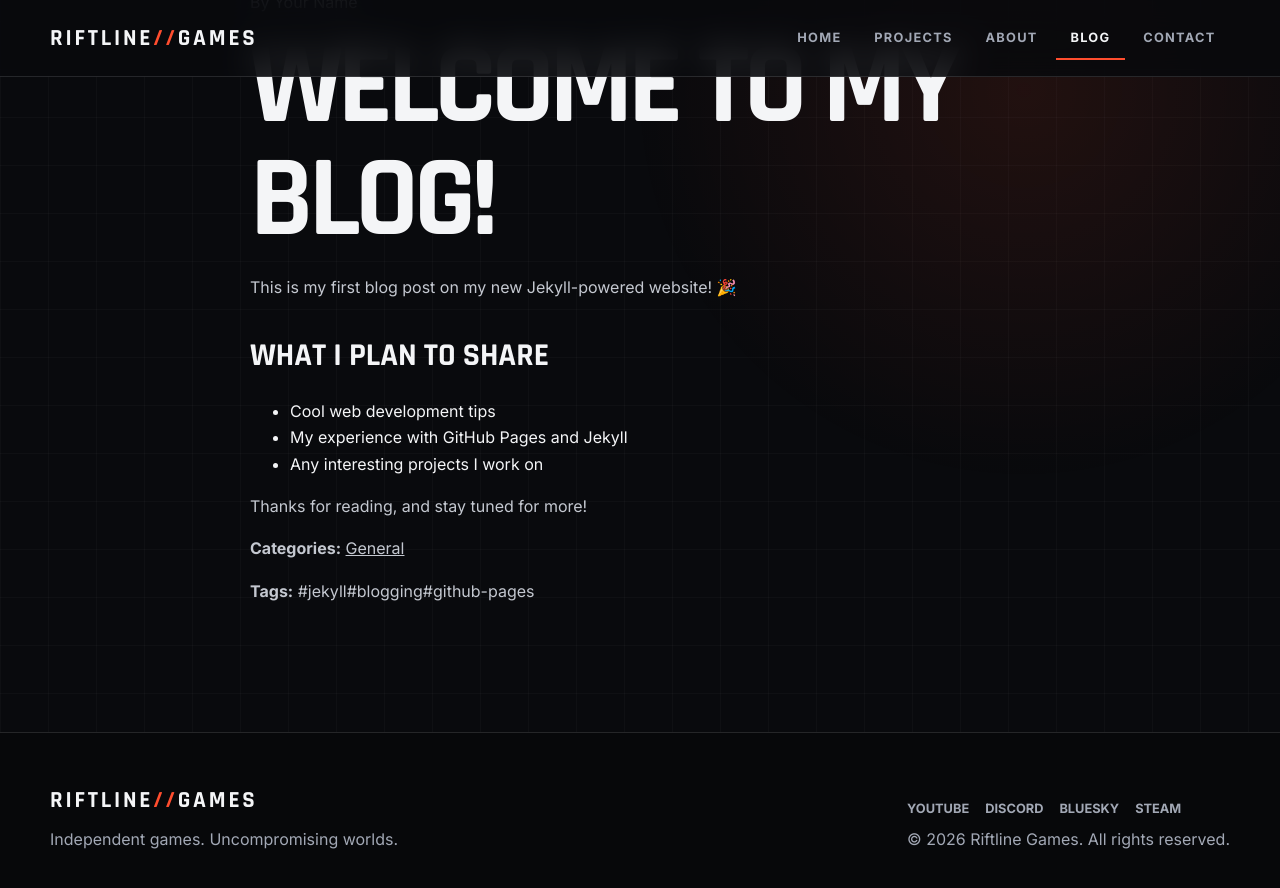
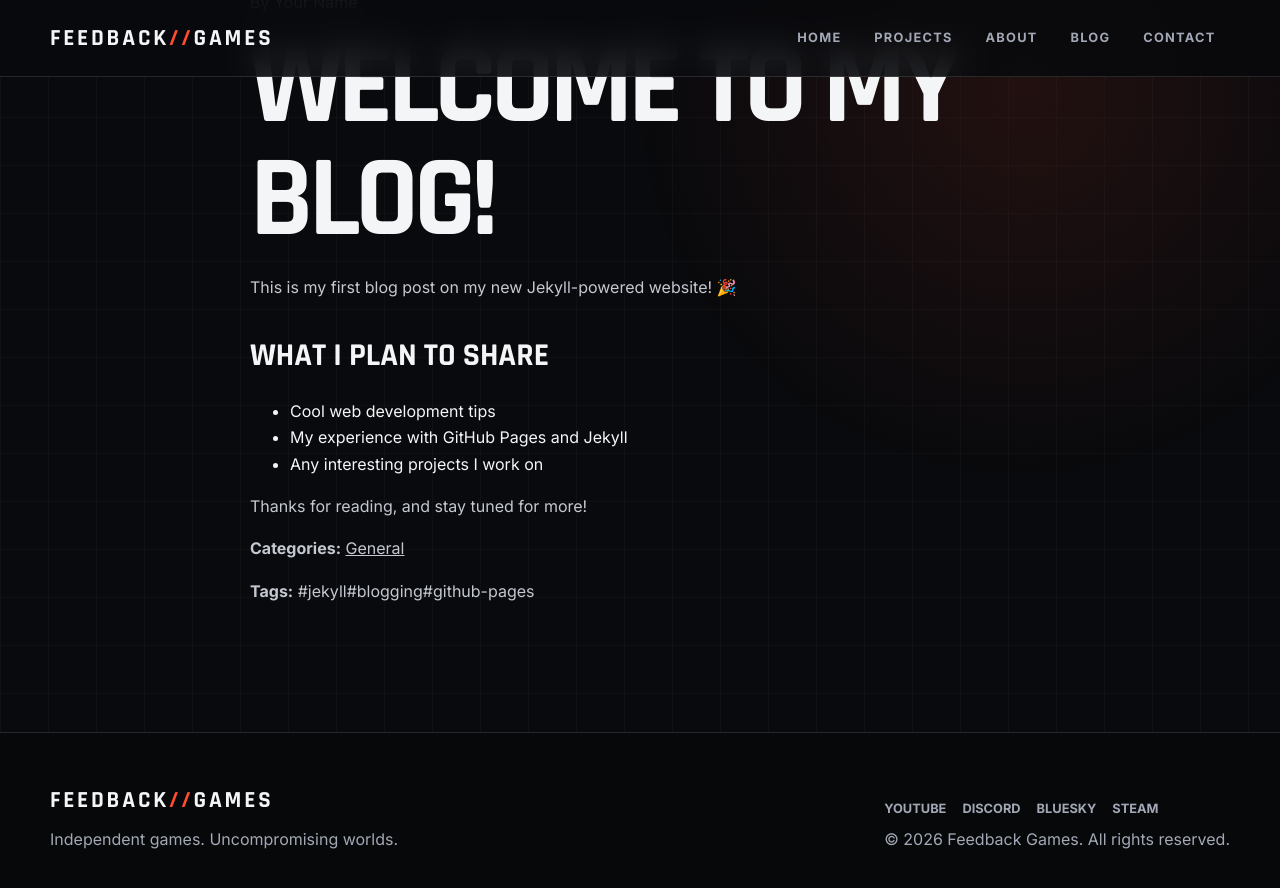
Before and after one commit to Fade2BlackOps/feedback-games, a Jekyll site: the page built from _posts/2025-03-21-my-first-blog-post.md, in a window 1280 px wide and 900 px high, scrolled down 507 px. Shown: the top 888 px of the window. Built offline with Jekyll 4.4.1, drawn with Linux system fonts in a browser that asks for light colours.

Commit message:
Edit and reformat header and footer HTML files

```diff
--- a/_includes/footer.html
+++ b/_includes/footer.html
@@ -1,15 +1,31 @@
 <footer class="site-footer">
     <div class="shell footer-grid">
+
         <div>
-            <a class="logo" href="{{ '/' | relative_url }}">Riftline<span>//</span>Games</a>
+            <a
+            class="logo"
+            href="{{ '/' | relative_url }}"
+            >
+            Feedback<span>//</span>Games
+            </a>
+
             <p>Independent games. Uncompromising worlds.</p>
         </div>
+
         <div>
             <div class="socials">
-                <a href="#">YouTube</a><a href="#">Discord</a><a href="#">Bluesky</a><a href="#">Steam</a>
+                <a href="#" aria-label="Feedback Games on YouTube">YouTube</a>
+                <a href="#" aria-label="Feedback Games on Discord">Discord</a>
+                <a href="#" aria-label="Feedback Games on Bluesky">Bluesky</a>
+                <a href="#" aria-label="Feedback Games on Steam">Steam</a>
             </div>
-            <p>© {{ 'now' | date: '%Y' }} Riftline Games. All rights reserved.</p>
+            <p>
+                &copy; {{ site.time | date: "%Y" }} Feedback Games.
+                All rights reserved.
+            </p>
         </div>
+
     </div>
 </footer>
+
 <script src="{{ '/script.js' | relative_url }}"></script>
--- a/_includes/header.html
+++ b/_includes/header.html
@@ -1,15 +1,64 @@
 <a class="skip-link" href="#main">Skip to content</a>
 <header class="site-header">
     <div class="nav-wrap">
-        <a class="logo" href="{{ '/' | relative_url }}">Riftline<span>//</span>Games</a>
-        <button class="menu-toggle" aria-expanded="false" aria-label="Open navigation">☰</button>
-        <nav class="site-nav" aria-label="Main navigation">
+        <a class="logo" href="{{ '/' | relative_url }}">
+        Feedback<span>//</span>Games
+        </a>
+        <button
+            class="menu-toggle"
+            type="button"
+            aria-expanded="false"
+            aria-controls="main-navigation"
+            aria-label="Open navigation"
+            >
+        ☰
+        </button>
+        <nav
+            id="main-navigation"
+            class="site-nav"
+            aria-label="Main navigation"
+            >
             <ul>
-                <li><a href="{{ '/' | relative_url }}">Home</a></li>
-                <li><a href="{{ '/projects/' | relative_url }}">Projects</a></li>
-                <li><a href="{{ '/about/' | relative_url }}">About</a></li>
-                <li><a href="{{ '/blog/' | relative_url }}" class="active">Blog</a></li>
-                <li><a href="{{ '/contact/' | relative_url }}">Contact</a></li>
+                <li>
+                    <a
+                    href="{{ '/' | relative_url }}"
+                    {% if page.nav_section == "home" %}class="active" aria-current="page"{% endif %}
+                    >
+                    Home
+                    </a>
+                </li>
+                <li>
+                    <a
+                    href="{{ '/projects/' | relative_url }}"
+                    {% if page.nav_section == "projects" %}class="active" aria-current="page"{% endif %}
+                    >
+                    Projects
+                    </a>
+                </li>
+                <li>
+                    <a
+                    href="{{ '/about/' | relative_url }}"
+                    {% if page.nav_section == "about" %}class="active" aria-current="page"{% endif %}
+                    >
+                    About
+                    </a>
+                </li>
+                <li>
+                    <a
+                    href="{{ '/blog/' | relative_url }}"
+                    {% if page.nav_section == "blog" %}class="active" aria-current="page"{% endif %}
+                    >
+                    Blog
+                    </a>
+                </li>
+                <li>
+                    <a
+                    href="{{ '/contact/' | relative_url }}"
+                    {% if page.nav_section == "contact" %}class="active" aria-current="page"{% endif %}
+                    >
+                    Contact
+                    </a>
+                </li>
             </ul>
         </nav>
     </div>
```
